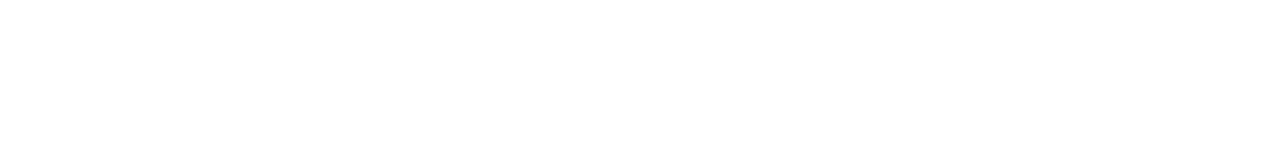
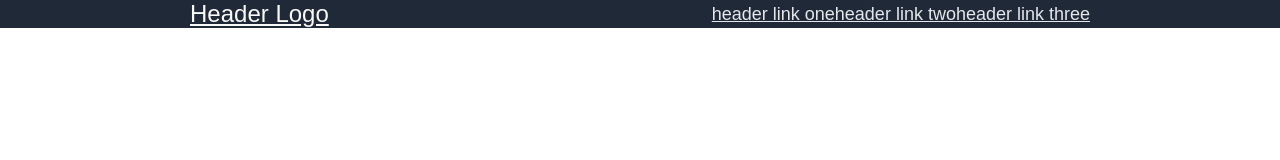
Before and after one commit to lukew95/Odin-LandingPage, a plain HTML site: page index.html in a window 1280 px wide. Drawn offline with Linux system fonts and the light colour scheme.

Commit message:
Started styling menu section

```diff
--- a/index.html
+++ b/index.html
@@ -6,6 +6,19 @@
         <link rel="stylesheet" href="style.css">
     </head>
     <body>
-
+        <div class="header">
+            <div class="menu-container">
+                <div class="menu">
+                    <div class="menu-logo">
+                        <a href="#">Header Logo</a>
+                    </div>
+                    <div class="menu-items">
+                        <div class="menu-item"><a href="#">header link one</a></div>
+                        <div class="menu-item"><a href="#">header link two</a></div>
+                        <div class="menu-item"><a href="#">header link three</a></div>
+                    </div>
+                </div>
+            </div>
+        </div>
     </body>
 </html>
--- a/style.css
+++ b/style.css
@@ -2,4 +2,36 @@
     margin: 0;
     padding: 0;
     box-sizing: border-box;
+    font-family: Arial, Helvetica, sans-serif;
 }
+
+.header{
+    background-color: #1F2937;
+}
+
+.menu-container{
+    display: flex;
+    justify-content: center;
+}
+
+.menu{
+    width: 900px;
+    display: flex;
+    justify-content: space-between;
+    align-items: center;
+}
+
+.menu-items{
+    display: flex;
+    justify-content: center;
+}
+
+.menu-logo a{
+    font-size: 24px;
+    color: #F9FAF8;
+}
+
+.menu-item a{
+    font-size: 18px;
+    color: #E5E7EB;
+}
```
